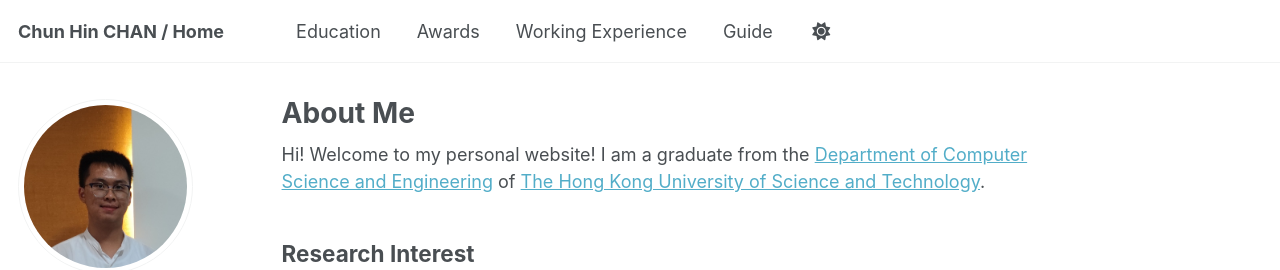
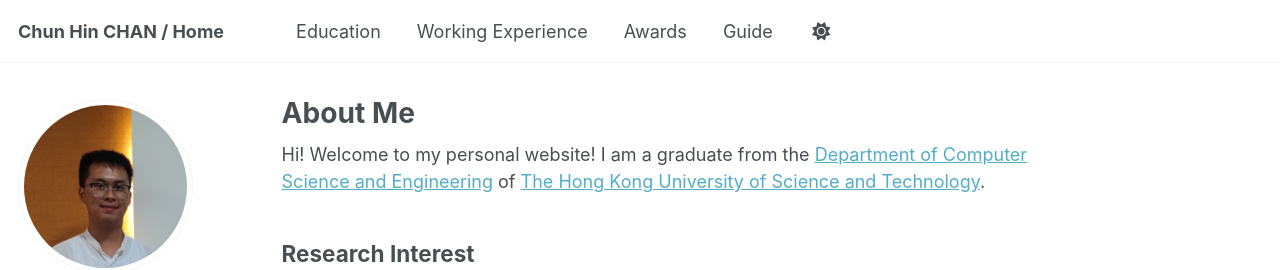
Before and after one commit to Vincent-Chan/index, a Jekyll site: the page built from _pages/about.md, in a window 1280 px wide. Shown: the top 270 px of the page. Built offline with Jekyll 4.4.1, drawn with Linux system fonts in a browser that asks for light colours; a script that is not in the unit is left out; part of the change alters nothing that is shown.

```diff
--- a/_data/navigation.yml
+++ b/_data/navigation.yml
@@ -11,11 +11,11 @@ main:
   - title: "Education"
     url: /education/
 
+  - title: "Working Experience"
+    url: /working_experience/
+
   - title: "Awards"
     url: /awards/
-
-  - title: "Working Experience"
-    url: /working_experience/
 
   # - title: "Publications"
   #   url: /publications/
```
